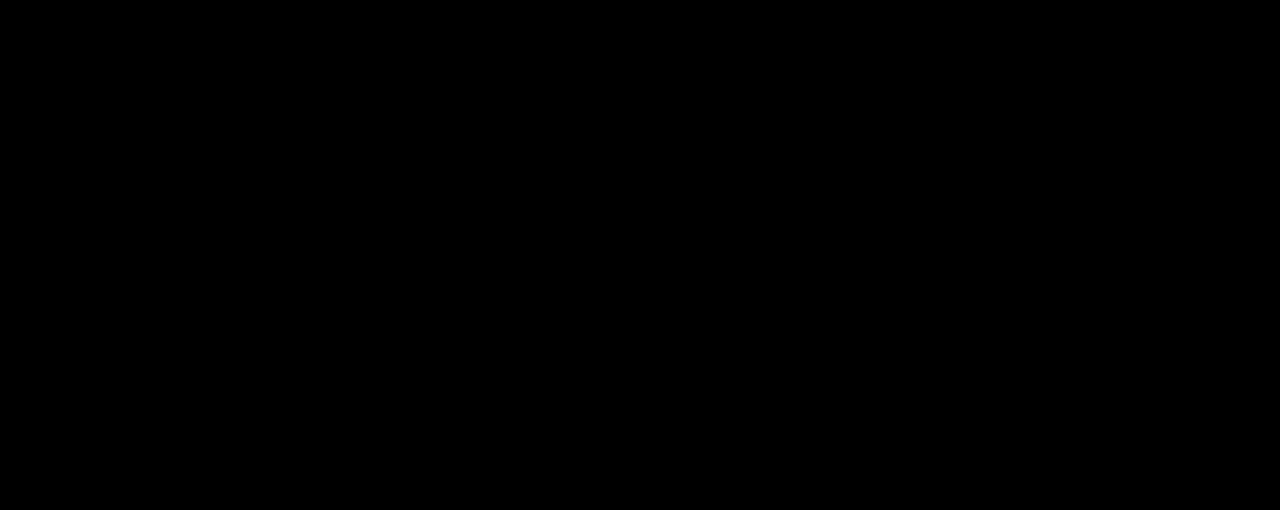
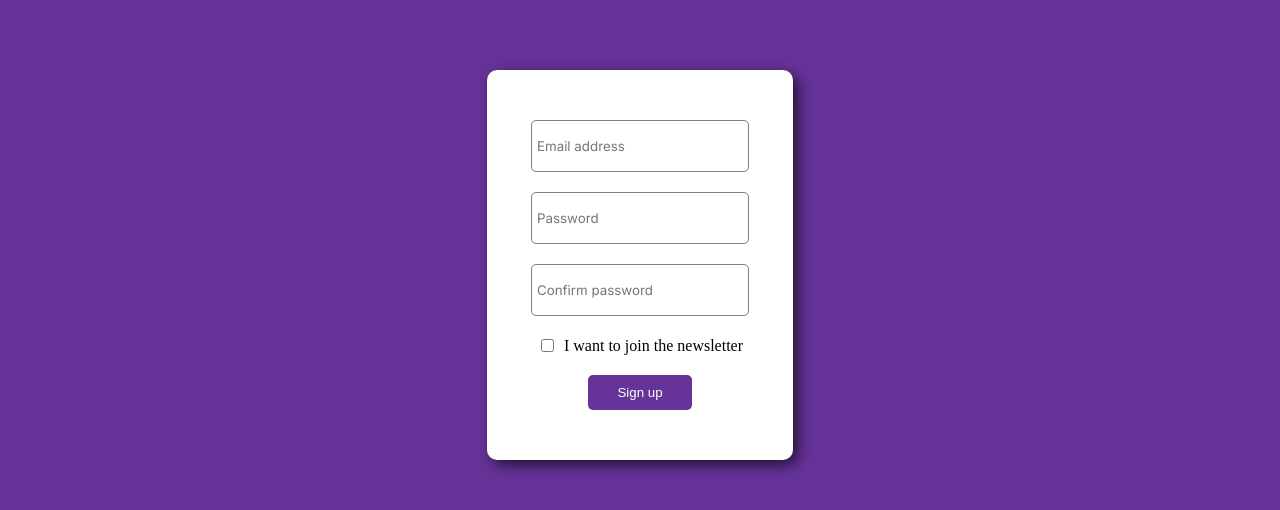
Before and after one commit to Ryukemeister/Noobie-memer, a React (Vite) app: page / in a window 1280 px wide. Shown: the part 884-1394 px from the top of the page. Before the commit the page ends 800 px from the top, so only its background shows below. Built offline with nearby package versions, Linux system fonts and the light colour scheme.

Commit message:
Practising forms in react

```diff
--- a/src/App.jsx
+++ b/src/App.jsx
@@ -1,10 +1,9 @@
 import React from "react";
 import Header from "./components/Header";
 import Meme from "./components/Meme";
+import Form from "./components/Form";
 import memeData from "./components/memeData";
 import "./App.css";
-
-5 && ["Rajiv"] ? console.log("This is working") : "";
 
 function App() {
   const [memeImageObject, setMemeImageObject] = React.useState({
@@ -16,7 +15,9 @@ function App() {
     box_count: 2,
   });
 
-  const getNewImage = function () {
+  const getNewImage = function (e) {
+    e.preventDefault();
+
     const randomNumber = Math.floor(Math.random() * 100);
 
     setMemeImageObject((prevMemeImageObject) => {
@@ -30,6 +31,7 @@ function App() {
     <div className="App">
       <Header memeInfo={memeImageObject} />
       <Meme incomingMeme={memeImageObject} changeMeme={getNewImage} />
+      <Form />
     </div>
   );
 }
--- /dev/null
+++ b/src/components/Form.css
@@ -0,0 +1,50 @@
+.form-container {
+  height: 100vh;
+  /* padding: 20px;*/
+  display: flex;
+  flex-direction: column;
+  justify-content: center;
+  align-items: center;
+  background-color: #639;
+}
+
+.input-form {
+  padding: 50px;
+  border-radius: 10px;
+  display: flex;
+  flex-direction: column;
+  align-items: center;
+  background-color: white;
+  box-shadow: 5px 5px 15px -1px rgba(0, 0, 0, 0.75);
+}
+
+.form-input-name {
+  width: 100%;
+  margin-bottom: 20px;
+  height: 40px;
+  border-radius: 5px;
+  border: 1px solid gray;
+  padding: 5px;
+  font-family: "Inter", sans-serif;
+}
+
+.form-marketing {
+  display: flex;
+  margin-bottom: 20px;
+  align-items: center;
+}
+
+.form-marketing > input {
+  margin-right: 10px;
+  color: white;
+}
+
+.form--submit {
+  width: 50%;
+  padding: 10px;
+  border-radius: 5px;
+  color: white;
+  background-color: #639;
+  border: none;
+  cursor: pointer;
+}
--- /dev/null
+++ b/src/components/Form.jsx
@@ -0,0 +1,79 @@
+import React from "react";
+import "./Form.css";
+
+export default function Form() {
+  const [formInput, setFormInput] = React.useState({
+    email: "",
+    password: "",
+    checkPassword: "",
+    toJoin: false,
+  });
+
+  function handleChange(e) {
+    // console.log(e);
+    // document.querySelector(".input-from-form").innerHTML = e.target.value;
+    setFormInput((prevFormInput) => {
+      const { name, type, value, checked } = e.target;
+      return {
+        ...prevFormInput,
+        [name]: type === "checkbox" ? checked : value,
+      };
+    });
+  }
+
+  function handleSubmit(e) {
+    e.preventDefault();
+    // console.log(formInput);
+    formInput.password === formInput.checkPassword &&
+    formInput.password.length >= 1 &&
+    formInput.toJoin
+      ? alert(
+          "Successfully signed up, thanks for signing up for our newsletter!"
+        )
+      : alert(
+          "Not able to sign up, passwords do not match. Please check your passwords once again."
+        );
+  }
+
+  return (
+    <div className="form-container">
+      <form className="input-form" onSubmit={handleSubmit}>
+        <input
+          className="form-input-name"
+          placeholder="Email address"
+          type="email"
+          name="email"
+          onChange={handleChange}
+          value={formInput.email}
+        />
+        <input
+          className="form-input-name"
+          placeholder="Password"
+          type="password"
+          value={formInput.password}
+          name="password"
+          onChange={handleChange}
+        />
+        <input
+          className="form-input-name"
+          placeholder="Confirm password"
+          type="password"
+          name="checkPassword"
+          value={formInput.checkPassword}
+          onChange={handleChange}
+        />
+        <div className="form-marketing">
+          <input
+            onChange={handleChange}
+            name="toJoin"
+            checked={formInput.toJoin}
+            id="okayToEmail"
+            type="checkbox"
+          />
+          <label htmlFor="okayToEmail">I want to join the newsletter</label>
+        </div>
+        <button className="form--submit">Sign up</button>
+      </form>
+    </div>
+  );
+}
--- a/src/components/Header.css
+++ b/src/components/Header.css
@@ -31,4 +31,5 @@
   font-family: "Inter", sans-serif;
   margin: 0 15px 0 0;
   color: orange;
+  display: none;
 }
--- a/src/components/Meme.css
+++ b/src/components/Meme.css
@@ -6,6 +6,7 @@ main {
   display: grid;
   grid-template: 40px 40px /1fr 1fr;
   gap: 17px;
+  padding: 50px 20px 0 20px;
 }
 
 .form-input {
@@ -49,6 +50,7 @@ main {
   justify-content: center;
   align-items: center;
   padding: 40px 0 0 0;
+  display: none;
 }
 
 .meme-img {
@@ -59,3 +61,22 @@ main {
 .meme-title {
   font-family: "Karla", sans-serif;
 }
+
+.background-img {
+  display: flex;
+  flex-direction: column;
+  justify-content: space-between;
+  background-repeat: no-repeat;
+  background-size: cover;
+  align-items: center;
+  margin: auto;
+  margin-top: 50px;
+  margin-bottom: 50px;
+  width: 600px;
+  height: 400px;
+}
+
+.top-text,
+.bottom-text {
+  color: black;
+}
--- a/src/components/Meme.jsx
+++ b/src/components/Meme.jsx
@@ -45,24 +45,51 @@ function Meme({ incomingMeme, changeMeme }) {
   };
 */
 
+  const [memeText, setMemetext] = React.useState({
+    topText: "",
+    bottomText: "",
+  });
+
+  function handleChange(e) {
+    setMemetext((prevMemeText) => {
+      return { ...prevMemeText, [e.target.name]: e.target.value };
+    });
+  }
+
   return (
-    <main>
-      <div className="meme-form">
+    <div>
+      <form className="meme-form">
+        <label htmlFor="checkOne">Are you friendly?</label>
+        <input type="checkbox" id="checkOne" onChange={handleChange} />
         <input
           placeholder="Top-text"
           className="form-input form-input-1"
           type="text"
+          name="topText"
+          onChange={handleChange}
+          value={memeText.topText}
         />
         <input
           placeholder="Bottom-text"
           className="form-input form-input-2"
           type="text"
+          name="bottomText"
+          onChange={handleChange}
+          value={memeText.bottomText}
         />
         <button onClick={changeMeme} className="form-btn">
           Get a new meme image
         </button>
+      </form>
+      <div
+        className="background-img"
+        style={{
+          backgroundImage: `url(${incomingMeme.url})`,
+        }}
+      >
+        <h1 className="top-text">{memeText.topText}</h1>
+        <h1 className="bottom-text">{memeText.bottomText}</h1>
       </div>
-      <h1 className="meme-title">{incomingMeme.name}</h1>
       <div className="img">
         <img
           className="meme-img"
@@ -70,7 +97,7 @@ function Meme({ incomingMeme, changeMeme }) {
           alt="actual-meme-image"
         />
       </div>
-    </main>
+    </div>
   );
 }
 
--- a/src/index.css
+++ b/src/index.css
@@ -2,6 +2,6 @@ body {
   margin: 0;
   padding: 0;
   box-sizing: border-box;
-  color: white;
-  background-color: black;
+  color: black;
+  background-color: white;
 }
```
